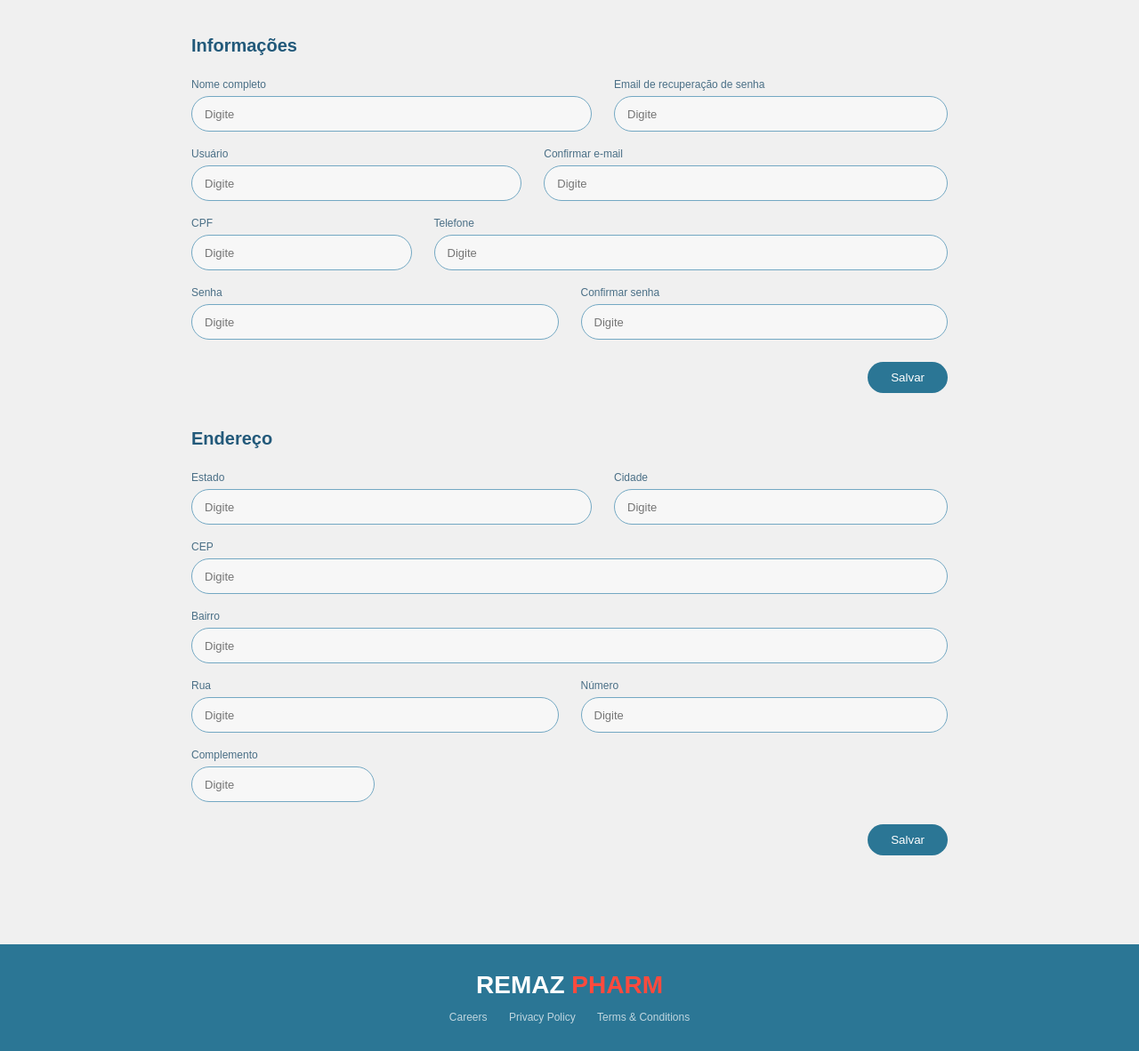
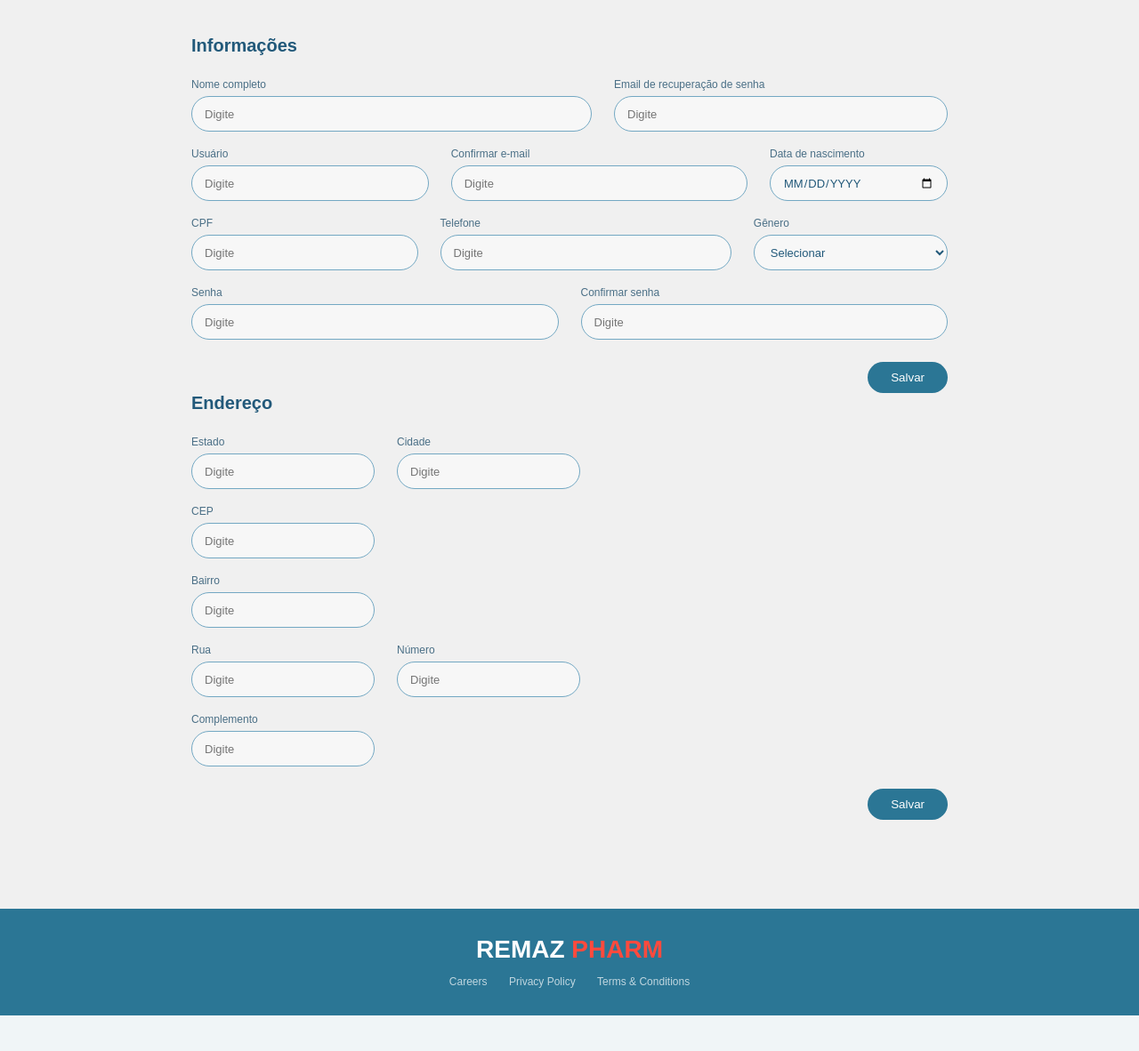
Before and after one commit to RobertoSileno/remaz-pharm-site, a Django app: page /perfil/ in a window 1280 px wide. Shown: the part 110-1292 px from the top of the page at 89% size. After the commit the page ends 1252 px from the top, so only its background shows below. Run offline with Django 5.2, Linux system fonts and the light colour scheme; the visitor is signed in with stand-in values (Sample User, id 1).

Commit message:
ajustes no perfil

```diff
--- a/static/css/profile.css
+++ b/static/css/profile.css
@@ -1,4 +1,4 @@
-/* Estilo para o formulário de usuário */
+/* Estilo Base */
 * {
     margin: 0;
     padding: 0;
@@ -148,7 +148,6 @@ img {
 }
 
 /* ===== FORMULÁRIO ===== */
-
 .usuario-area,
 .endereco-area {
     max-width: 850px;
@@ -161,70 +160,64 @@ img {
     font-size: 20px;
 }
 
-/* LINHAS */
 .form-linha {
     display: flex;
     gap: 25px;
     margin-bottom: 18px;
 }
 
-/* GRUPOS */
 .form-grupo {
     display: flex;
     flex-direction: column;
 }
 
-/* CONTROLE DE TAMANHO DOS CAMPOS */
+/* PROPORÇÕES DAS LINHAS */
+.usuario-area .form-linha:nth-of-type(1) .form-grupo:first-child { flex: 1.2; }
+.usuario-area .form-linha:nth-of-type(1) .form-grupo:last-child { flex: 1; }
 
-/* Nome + Email */
-.form-linha:nth-child(1) .form-grupo:first-child {
-    flex: 1.2;
-}
-.form-linha:nth-child(1) .form-grupo:last-child {
-    flex: 1;
-}
+.usuario-area .form-linha:nth-of-type(2) .form-grupo:nth-child(1) { flex: 0.8; }
+.usuario-area .form-linha:nth-of-type(2) .form-grupo:nth-child(2) { flex: 1; }
+.usuario-area .form-linha:nth-of-type(2) .form-grupo:nth-child(3) { flex: 0.6; }
 
-/* Usuário + Confirmar email */
-.form-linha:nth-child(2) .form-grupo:first-child {
-    flex: 0.9;
-}
-.form-linha:nth-child(2) .form-grupo:last-child {
-    flex: 1.1;
-}
+.usuario-area .form-linha:nth-of-type(3) .form-grupo:nth-child(1) { flex: 0.7; }
+.usuario-area .form-linha:nth-of-type(3) .form-grupo:nth-child(2) { flex: 0.9; }
+.usuario-area .form-linha:nth-of-type(3) .form-grupo:nth-child(3) { flex: 0.6; }
 
-/* CPF + Telefone */
-.form-linha:nth-child(3) .form-grupo:first-child {
-    flex: 0.6;
-}
-.form-linha:nth-child(3) .form-grupo:last-child {
-    flex: 1.4;
-}
+.usuario-area .form-linha:nth-of-type(4) .form-grupo { flex: 1; }
 
-/* Senha + Confirmar senha */
-.form-linha:nth-child(4) .form-grupo {
-    flex: 1;
-}
-
-/* LABEL */
+/* ESTILIZAÇÃO DOS CAMPOS (TEXTO, DATA E SELECT) */
 .form-grupo label {
     font-size: 12px;
     margin-bottom: 6px;
     color: #4a6f86;
 }
 
-/* INPUTS */
-.form-grupo input {
+/* Centralizando as regras de estilo para todos os tipos de entrada */
+.form-grupo input,
+.form-grupo select {
     height: 40px;
     border-radius: 20px;
     border: 1px solid #73a8c3;
     padding: 0 14px;
-    font-size: 13px;
     background: #f7f7f7;
     outline: none;
     transition: 0.2s;
+
+    /* Correção da Letra/Número pedida: */
+    font-family: Arial, sans-serif; /* Mesma fonte do body */
+    font-size: 13px;               /* Mesmo tamanho dos outros campos */
+    color: #22597a;                /* Mesma cor azulada do projeto */
 }
 
-.form-grupo input:focus {
+/* Ajuste específico para o campo de data (alguns navegadores forçam fonte diferente) */
+.form-grupo input[type="date"] {
+    font-family: Arial, sans-serif;
+    text-transform: uppercase; /* Deixa o dd/mm/aaaa mais limpo */
+    font-size: 13px;
+}
+
+.form-grupo input:focus,
+.form-grupo select:focus {
     border-color: #2b7695;
     background: white;
 }
@@ -262,13 +255,9 @@ img {
     font-weight: bold;
 }
 
-.logo-rodape span {
-    color: #ff4a3d;
-}
+.logo-rodape span { color: #ff4a3d; }
 
-.links-rodape {
-    margin-top: 10px;
-}
+.links-rodape { margin-top: 10px; }
 
 .links-rodape a {
     color: rgba(255,255,255,0.7);
@@ -285,62 +274,9 @@ img {
         padding: 20px;
         gap: 10px;
     }
-
-    .busca-topo {
-        width: 100%;
-    }
-
+    .busca-topo { width: 100%; }
     .form-linha {
         flex-direction: column;
         gap: 12px;
     }
 }
-
-/* Estilos para o formulário de Endereço */
-.endereco-area {
-    margin-top: 40px;
-}
-
-.endereco-area h2 {
-    margin-bottom: 25px;
-    font-size: 20px;
-}
-
-/* Formulário de Endereço */
-.form-endereco .form-linha {
-    margin-bottom: 18px;
-}
-
-.form-endereco .form-grupo input {
-    height: 40px;
-    border-radius: 20px;
-    border: 1px solid #73a8c3;
-    padding: 0 14px;
-    font-size: 13px;
-    background: #f7f7f7;
-    outline: none;
-    transition: 0.2s;
-}
-
-.form-endereco .form-grupo input:focus {
-    border-color: #2b7695;
-    background: white;
-}
-
-.form-endereco .form-acoes {
-    margin-top: 25px;
-    text-align: right;
-}
-
-.form-endereco .form-acoes button {
-    background: #2b7695;
-    color: white;
-    border: none;
-    padding: 10px 26px;
-    border-radius: 20px;
-    cursor: pointer;
-}
-
-.form-endereco .form-acoes button:hover {
-    background: #225d78;
-}
--- a/templates/profile.html
+++ b/templates/profile.html
@@ -44,13 +44,10 @@
 
 <main class="dashboard-wrapper">
 
-    <!-- FORMULÁRIO DE USUÁRIO -->
     <section class="usuario-area">
-
         <h2>Informações</h2>
 
         <form class="form-usuario">
-
             <div class="form-linha">
                 <div class="form-grupo">
                     <label>Nome completo</label>
@@ -73,6 +70,11 @@
                     <label>Confirmar e-mail</label>
                     <input type="email" placeholder="Digite">
                 </div>
+
+                <div class="form-grupo">
+                    <label>Data de nascimento</label>
+                    <input type="date">
+                </div>
             </div>
 
             <div class="form-linha">
@@ -84,6 +86,15 @@
                 <div class="form-grupo">
                     <label>Telefone</label>
                     <input type="text" placeholder="Digite">
+                </div>
+
+                <div class="form-grupo">
+                    <label>Gênero</label>
+                    <select class="select-estilizado">
+                        <option value="" disabled selected>Selecionar</option>
+                        <option value="masculino">Masculino</option>
+                        <option value="feminino">Feminino</option>
+                    </select>
                 </div>
             </div>
 
@@ -102,23 +113,17 @@
             <div class="form-acoes">
                 <button type="submit">Salvar</button>
             </div>
-
         </form>
-
     </section>
 
-    <!-- FORMULÁRIO DE ENDEREÇO -->
     <section class="endereco-area">
         <h2>Endereço</h2>
-
         <form class="form-endereco">
-
             <div class="form-linha">
                 <div class="form-grupo">
                     <label>Estado</label>
                     <input type="text" placeholder="Digite">
                 </div>
-
                 <div class="form-grupo">
                     <label>Cidade</label>
                     <input type="text" placeholder="Digite">
@@ -144,7 +149,6 @@
                     <label>Rua</label>
                     <input type="text" placeholder="Digite">
                 </div>
-
                 <div class="form-grupo">
                     <label>Número</label>
                     <input type="text" placeholder="Digite">
@@ -161,10 +165,8 @@
             <div class="form-acoes">
                 <button type="submit">Salvar</button>
             </div>
-
         </form>
     </section>
-
 </main>
 
 <footer class="rodape-dashboard">
```
Also changed, not shown: style/styles.css (added, +14 -0 lines), views/index.html (added, +15 -0 lines).
